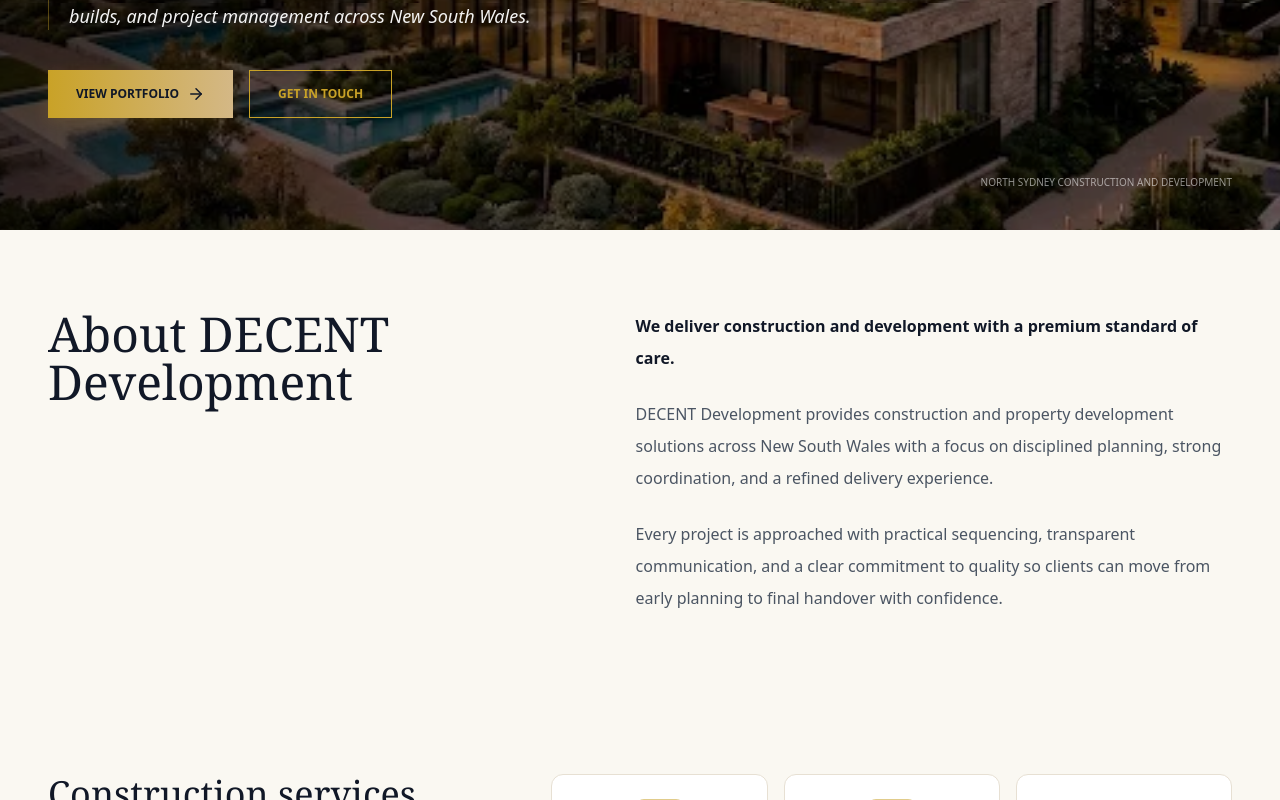
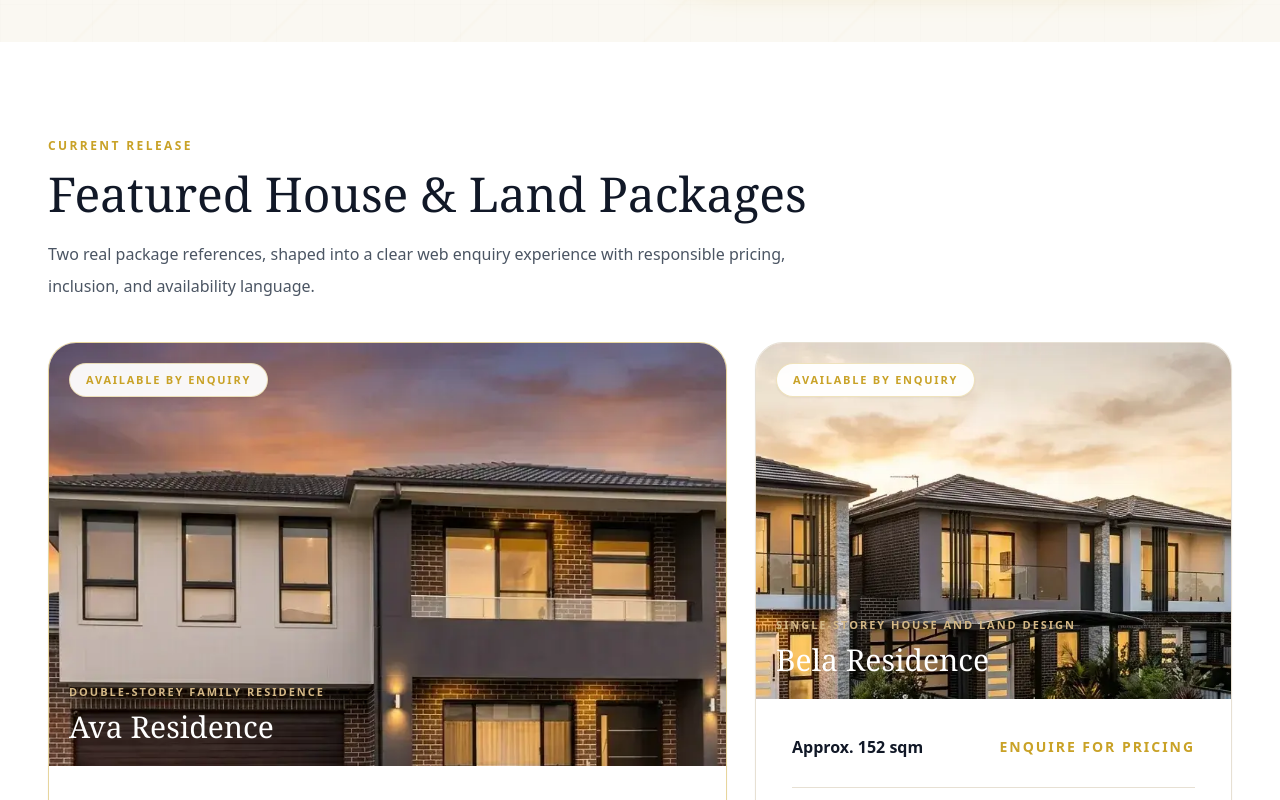
Before and after one commit to abubakerasif202/decent-development, a React (Vite) app: page /house-and-land-packages in a window 1280 px wide. Before the commit this address led to /. Shown: the part 640-1440 px from the top of the page. Built offline with nearby package versions, Linux system fonts and the light colour scheme.

Commit message:
Publish house and land packages

```diff
--- a/scripts/validate-seo-output.mjs
+++ b/scripts/validate-seo-output.mjs
@@ -116,10 +116,7 @@ const expectedRedirects = {
   '/meet-the-team': '/meet-the-team/',
   '/projects/:slug': '/projects/:slug/',
   '/house-and-land-packages': HOUSE_LAND_ENABLED ? '/house-and-land-packages/' : '/',
-  '/house-and-land-packages/': HOUSE_LAND_ENABLED ? '/house-and-land-packages/' : '/',
   '/house-and-land-packages/:slug': HOUSE_LAND_ENABLED ? '/house-and-land-packages/:slug/' : '/',
-  '/house-and-land-packages/:slug/': HOUSE_LAND_ENABLED ? '/house-and-land-packages/:slug/' : '/',
-  '/assets/house-land/:path*': '/',
 }
 
 for (const [source, destination] of Object.entries(expectedRedirects)) {
--- a/src/config/featureFlags.js
+++ b/src/config/featureFlags.js
@@ -1,3 +1 @@
-// TEMP HOLD: House & Land Packages hidden pending client approval/payment.
-// Set HOUSE_LAND_ENABLED = true to restore nav, routes, sitemap, and prerender entries.
-export const HOUSE_LAND_ENABLED = false
+export const HOUSE_LAND_ENABLED = true
--- a/src/data/houseLandPackages.js
+++ b/src/data/houseLandPackages.js
@@ -24,39 +24,39 @@ export const houseLandPackages = [
     buildTime: '8-12 months',
     priceLabel: 'House & Land from $1,200,000',
     status: 'Available by enquiry',
-    image: '/assets/house-land/ava/hero-exterior.jpg',
+    image: '/projects/rouse-hill/hero.webp',
     gallery: [
       {
-        src: '/assets/house-land/ava/hero-exterior.jpg',
-        alt: 'Ava Residence double-storey modern exterior with white facade and double garage',
+        src: '/projects/rouse-hill/hero.webp',
+        alt: 'Ava Residence illustrative double-storey residential exterior reference with modern street presence',
       },
       {
-        src: '/assets/house-land/ava/floor-plan.jpg',
-        alt: 'Ava Residence floor plan showing double-storey family layout',
+        src: '/projects/rouse-hill/detail.webp',
+        alt: 'Ava Residence illustrative architectural detail reference for a premium family package',
       },
       {
-        src: '/assets/house-land/ava/lot-plan.jpg',
-        alt: 'Ava Residence supplied lot plan reference for Lot 4612',
+        src: '/projects/rouse-hill/street.webp',
+        alt: 'Ava Residence illustrative streetscape reference for a New South Wales residential package',
       },
       {
-        src: '/assets/house-land/ava/aerial-exterior.jpg',
-        alt: 'Ava Residence exterior concept with modern landscaped frontage',
+        src: '/projects/rouse-hill/gallery-1.webp',
+        alt: 'Ava Residence illustrative exterior angle showing refined modern residential frontage',
       },
       {
-        src: '/assets/house-land/ava/living-room.jpg',
-        alt: 'Ava Residence living room concept with natural light and modern finishes',
+        src: '/projects/rouse-hill/gallery-2.webp',
+        alt: 'Ava Residence illustrative facade and outdoor finish reference for enquiry discussion',
       },
       {
-        src: '/assets/house-land/ava/kitchen.jpg',
-        alt: 'Ava Residence kitchen concept with contemporary cabinetry and island bench',
+        src: '/projects/rouse-hill/gallery-3.webp',
+        alt: 'Ava Residence illustrative premium residential construction reference image',
       },
       {
-        src: '/assets/house-land/ava/bathroom.jpg',
-        alt: 'Ava Residence bathroom concept with refined modern finishes',
+        src: '/projects/rouse-hill-10-dorian/interior.jpg',
+        alt: 'Ava Residence illustrative interior finish reference with modern residential detailing',
       },
       {
-        src: '/assets/house-land/ava/inclusions-preview.jpg',
-        alt: 'Ava Residence inclusion reference preview from supplied package material',
+        src: '/projects/rouse-hill-10-dorian/detail.jpg',
+        alt: 'Ava Residence illustrative inclusion and exterior finish reference for package enquiry',
       },
     ],
     summary:
@@ -120,39 +120,39 @@ export const houseLandPackages = [
     buildTime: 'Confirmed during consultation',
     priceLabel: 'Enquire for pricing',
     status: 'Available by enquiry',
-    image: '/assets/house-land/bela/facade-option-1.jpg',
+    image: '/projects/canley-vale-24/hero.webp',
     gallery: [
       {
-        src: '/assets/house-land/bela/facade-option-1.jpg',
-        alt: 'Bela Residence single-storey facade option with arched entry and garage',
+        src: '/projects/canley-vale-24/hero.webp',
+        alt: 'Bela Residence illustrative compact residential facade reference with modern frontage',
       },
       {
-        src: '/assets/house-land/bela/facade-option-2.jpg',
-        alt: 'Bela Residence single-storey facade option with modern frontage',
+        src: '/projects/canley-vale-24/detail.webp',
+        alt: 'Bela Residence illustrative architectural detail reference for a compact package pathway',
       },
       {
-        src: '/assets/house-land/bela/facade-option-3.jpg',
-        alt: 'Bela Residence single-storey facade option with contemporary roofline',
+        src: '/projects/canley-vale-24/street.webp',
+        alt: 'Bela Residence illustrative streetscape reference for a Sydney house and land enquiry',
       },
       {
-        src: '/assets/house-land/bela/facade-option-4.jpg',
-        alt: 'Bela Residence single-storey facade option with clean modern entry',
+        src: '/projects/canley-vale-24/gallery-1.webp',
+        alt: 'Bela Residence illustrative exterior angle showing clean modern residential detailing',
       },
       {
-        src: '/assets/house-land/bela/floor-plan.jpg',
-        alt: 'Bela Residence floor plan showing compact three-bedroom layout',
+        src: '/projects/canley-vale-24/gallery-2.webp',
+        alt: 'Bela Residence illustrative frontage and material reference for design discussion',
       },
       {
-        src: '/assets/house-land/bela/turnkey-inclusions-cover.jpg',
-        alt: 'Bela Residence turnkey inclusions reference cover',
+        src: '/projects/canley-vale-24/gallery-3.webp',
+        alt: 'Bela Residence illustrative residential construction reference for package inclusions',
       },
       {
-        src: '/assets/house-land/bela/inclusion-kitchen.jpg',
-        alt: 'Bela Residence kitchen inclusion category preview',
+        src: '/projects/canley-vale-24-the-avenue/interior.png',
+        alt: 'Bela Residence illustrative interior finish reference for turnkey inclusion discussion',
       },
       {
-        src: '/assets/house-land/bela/inclusion-bathroom.jpg',
-        alt: 'Bela Residence bathroom inclusion category preview',
+        src: '/projects/canley-vale-24-the-avenue/detail.png',
+        alt: 'Bela Residence illustrative detail reference for package specification discussion',
       },
     ],
     summary:
```
Also changed, not shown: public/llms.txt, 1 other file (tests, documents, lock files or other folders).
